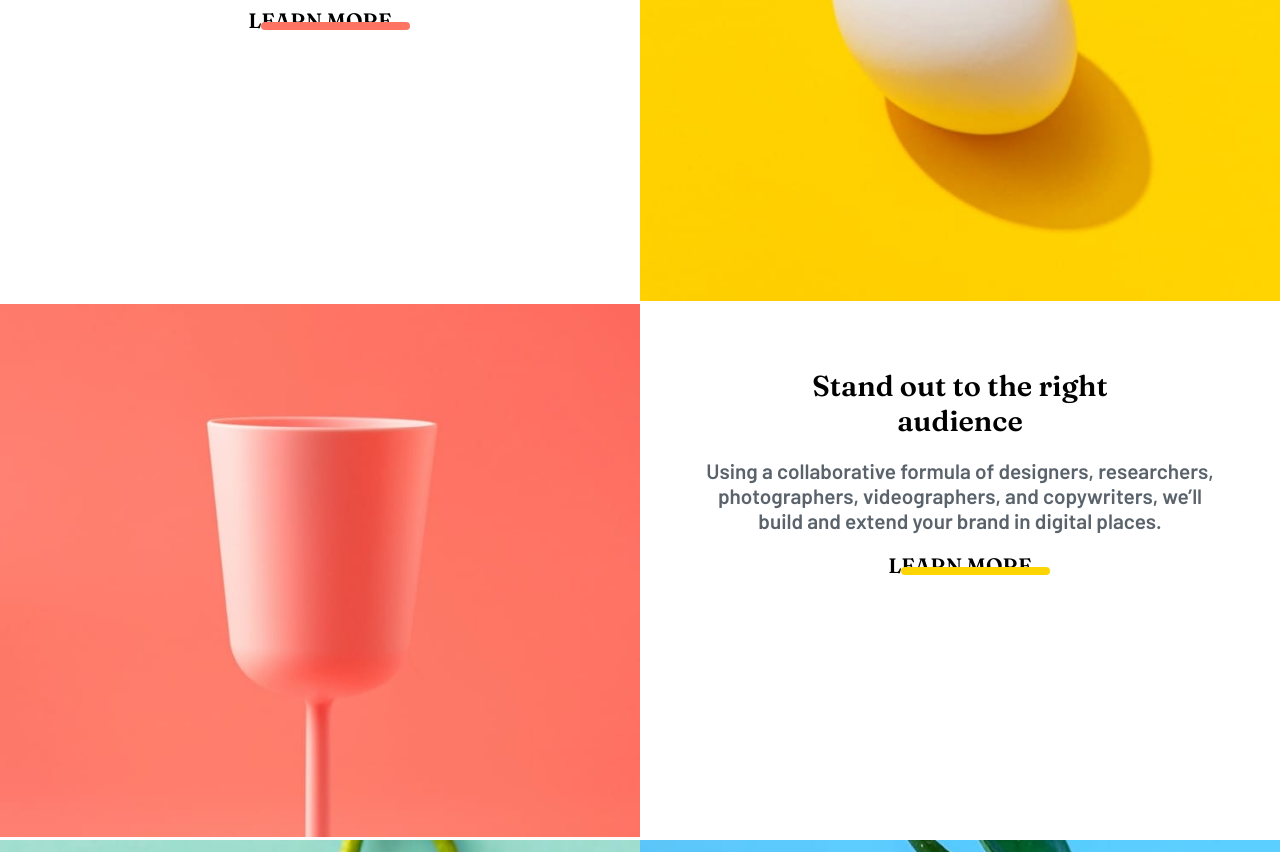
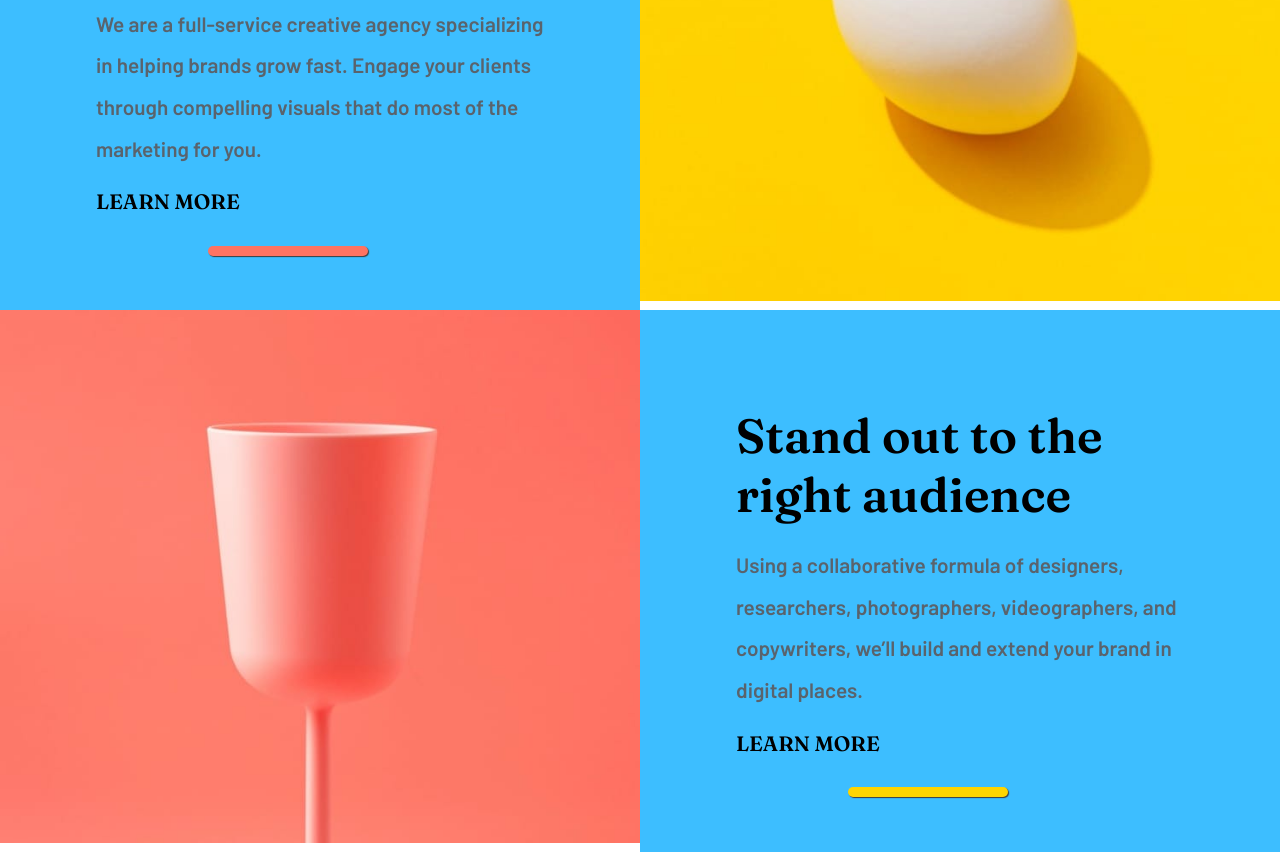
Before and after one commit to ibifaa/Sunnyside-agency-landing-page, a plain HTML site: page index.html in a window 1280 px wide. Shown: the part 1028-1880 px from the top of the page. Drawn offline with Linux system fonts and the light colour scheme; files whose address does not match are found by name.

Commit message:
updated lern more, footer background on mobile view

```diff
--- a/index.html
+++ b/index.html
@@ -62,7 +62,7 @@
           <img src="images/mobile/image-transform.jpg" alt="">
         </article>
 
-        <article class="two">
+        <article class="two text">
           <div class="content">
             <h3>Transform your brand</h3>
 
@@ -70,6 +70,7 @@
               Engage your clients through compelling visuals that do most of the marketing for you.
             </p>
             <h4 class="learn learnOne">Learn more</h4>
+            <div class="line lineOne"></div>
           </div>
 
         </article>
@@ -80,7 +81,7 @@
           <img src="images/mobile/image-stand-out.jpg" alt="">
         </article>
 
-        <article>
+        <article class="text">
           <div class="content">
             <h3> Stand out to the right audience</h3>
             <p> Using a collaborative formula of designers, researchers, photographers, videographers, and copywriters,
@@ -88,11 +89,12 @@
               build
               and extend your brand in digital places.</p>
             <h4 class="learn learnTwo"> Learn more</h4>
+            <div class="line lineTwo"></div>
           </div>
 
         </article>
 
-        <article class="design">
+        <article class="design text">
           <div class="content">
             <!-- <img src="images/mobile/image-graphic-design.jpg" alt=""> -->
 
@@ -105,7 +107,7 @@
           </div>
         </article>
 
-        <article class="photography">
+        <article class="photography text">
           <div class="content">
             <h3> Photography </h3>
             <p>
--- a/styles.css
+++ b/styles.css
@@ -233,25 +233,37 @@ article img{
 .content{
     padding: 10%;
     width: 100%;
-    /* display: flex;
-    align-items: center; */
+    position: relative;
+}
+
+@media screen and (min-width:760px) {
+  .content{
+    padding: 15%;
+
+    background-color: #3dbeff;
+  }
+
+  .text{
+    align-self: center;
+    text-align: left;
+  }
+
 }
 
 .content h3{
-    text-align: center;
     font-weight: 700;
-    font-size: 1.8rem;
+    font-size: 3rem;
     font-family: 'Fraunces';
     margin-bottom: 20px;
-    width: 80%;
-    margin: auto;
+    /* width: 80%;
+    margin: auto; */
 }
 
 .content p{
-    text-align: center;
     color:  hsl(213, 9%, 39%);
     font-size: 1.3rem;
     margin-top: 20px;
+    line-height: 2;
 }
 
 .content h4{
@@ -273,14 +285,19 @@ article img{
 
   .design{
     background-image: url("images/mobile/image-graphic-design.jpg");
+
+    /* padding-bottom: 10px; */
+  }
+
+  .design, .photography{
     background-size: cover;
     background-repeat: no-repeat;
     background-position: top center;
-    height: 600px;
-    /* padding-bottom: 10px; */
+    height: 650px;
   }
 
   .design .content, .photography .content{
+    padding-bottom: 10px;
     margin-top: 80%;
   }
 
@@ -288,12 +305,14 @@ article img{
     margin-bottom: 10px;
   }
 
+  .design .content p, .photography .content p{
+   line-height: 1.4;
+   margin-bottom: 10px;
+  }
+
+
   .photography{
     background-image: url("images/mobile/image-photography.jpg");
-    background-size: cover;
-    background-repeat: no-repeat;
-    background-position: top center;
-    height: 600px;
   }
 
   @media screen and (min-width: 768px) {
@@ -429,7 +448,7 @@ article img{
   footer{
     text-align: center;
     padding: 20px;
-    background-color:  hsl(168, 34%, 41%);
+    background-color:  hsl(168, 45%, 65%);
     color:  hsl(167, 40%, 24%);
   }
 
@@ -462,36 +481,30 @@ article img{
   .learn{
     font-size: 1.5rem;
     position: relative;
-    z-index: 1;
+    z-index: 2;
   }
 
-  .learnOne::after{
-    content: " ";
-    /* margin: 5px; */
-    padding: 4px;
-    background-color: #ff7362;
+  .line{
+    height: 10px;
     display: block;
     position: absolute;
-    width: 141px;
+    width: 160px;
     border-radius: 5px;
-    left: 25%;
-    bottom: 3px;
-
+    z-index: 1;
+    bottom:10%;
+    box-shadow: 1px 1px 1px rgb(63, 59, 59);
+    left: 32.5%;
   }
 
-  .learnTwo::after{
-    content: " ";
-    /* margin: 5px; */
-    padding: 4px;
+  .lineOne{
+    background-color: #ff7362;
+  }
+
+  .lineTwo{
     background-color: #fed501;
-    display: block;
-    position: absolute;
-    width: 141px;
-    border-radius: 5px;
-    left: 25%;
-    bottom: 3px;
-    z-index: 3;
   }
+
+
 
   @media screen and (min-width:760px) {
     .learnTwo::after{
```
